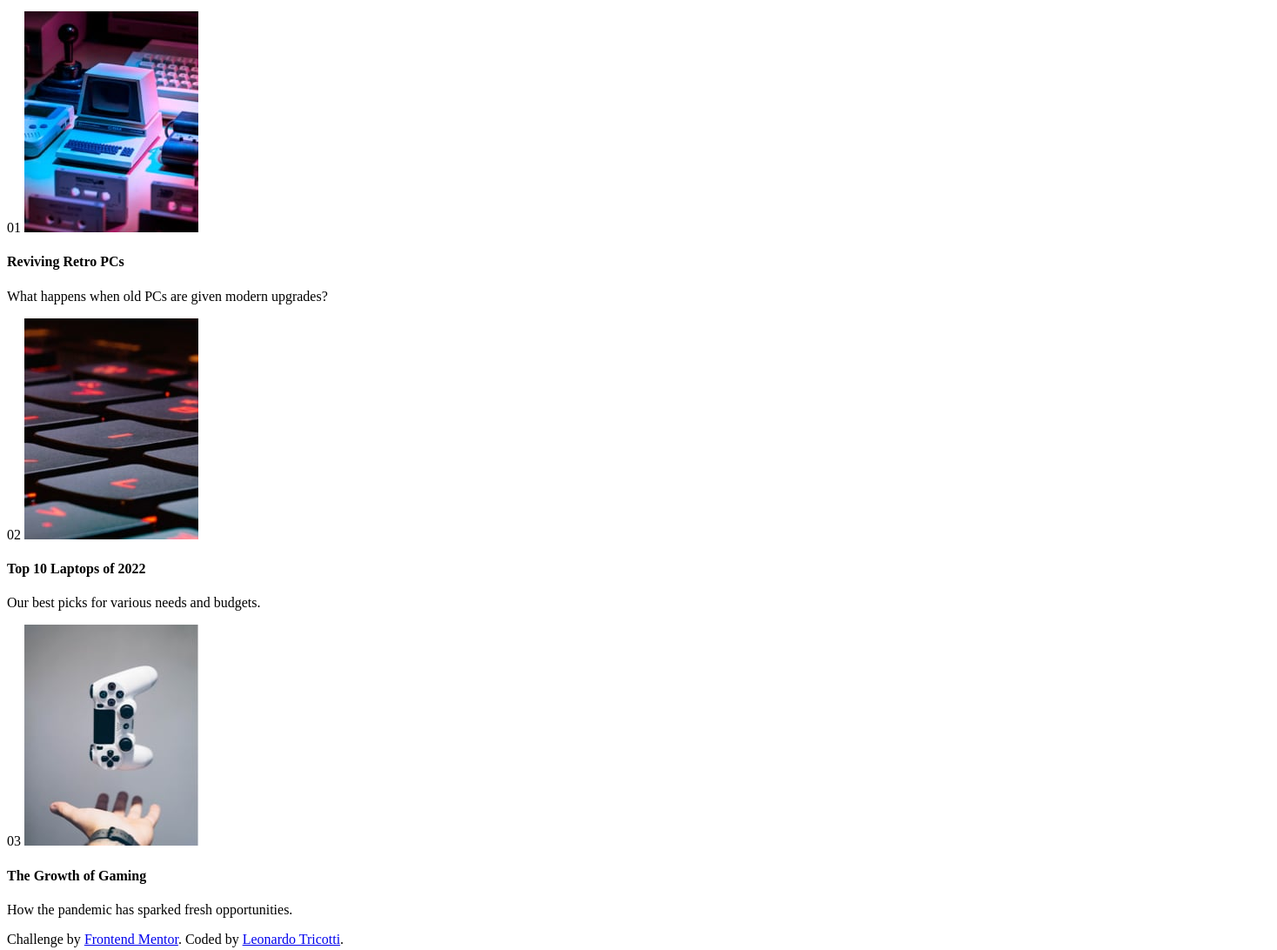
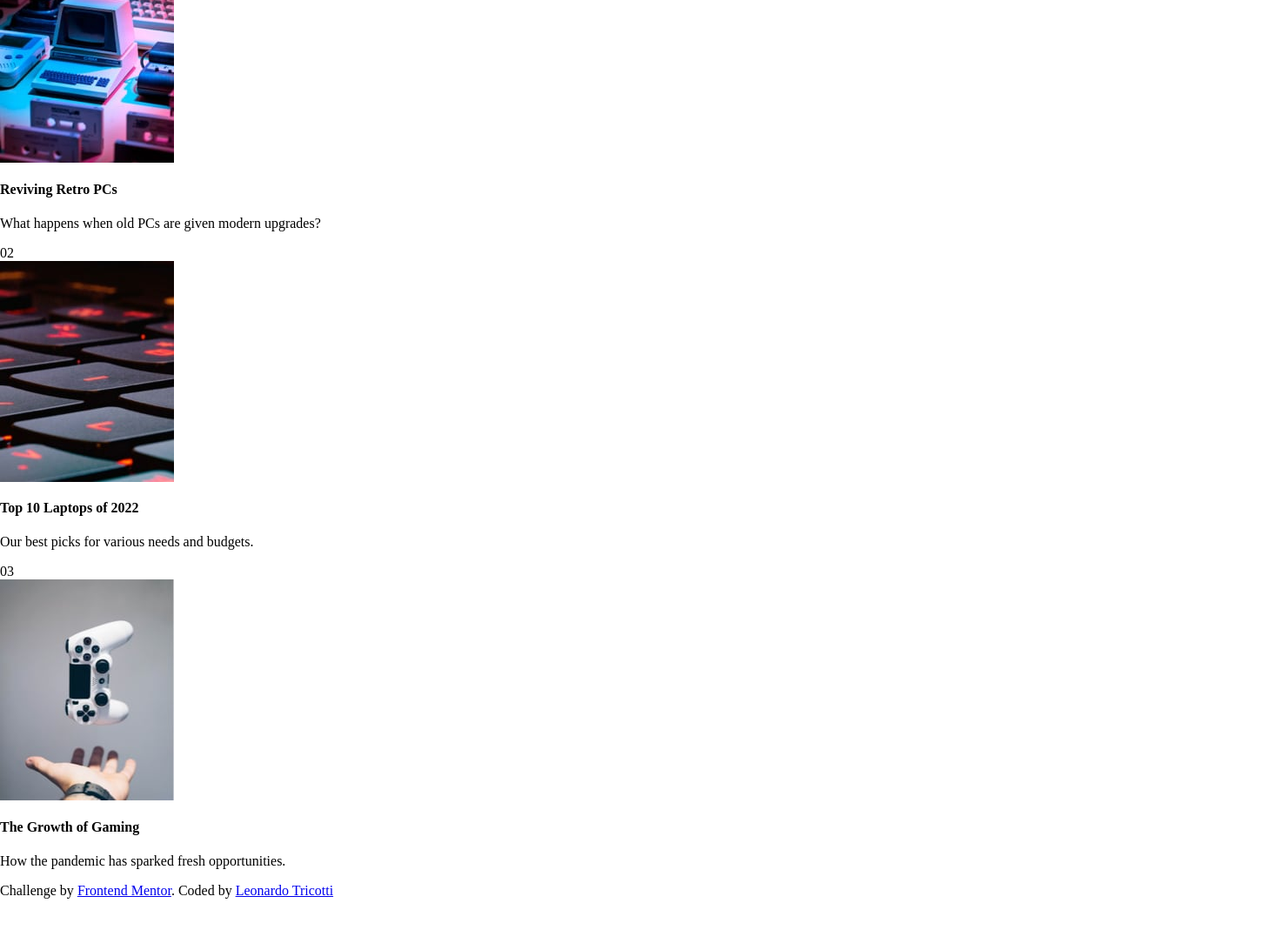
Before and after one commit to leotricotti/news-homepage-main, a plain HTML site: page index.html in a window 1280 px wide. Shown: the part 1236-2328 px from the top of the page at 87% size, 1468 px wide, since content can reach past the window. After the commit the page ends 2269 px from the top, so only its background shows below. Drawn offline with Linux system fonts and the light colour scheme.

Commit message:
css created

```diff
--- a/index.html
+++ b/index.html
@@ -5,7 +5,7 @@
   <meta name="viewport" content="width=device-width, initial-scale=1.0"> <!-- displays site properly based on user's device -->
 
   <link rel="icon" type="image/png" sizes="32x32" href="./assets/images/favicon-32x32.png">
-
+  <link rel="stylesheet" href="style.css">
   <title>Frontend Mentor | News homepage</title>
 </head>
 <body>
@@ -141,7 +141,7 @@
   </div>
   <div class="attribution">
     Challenge by <a href="https://www.frontendmentor.io?ref=challenge" target="_blank">Frontend Mentor</a>.
-    Coded by <a href="#">Leonardo Tricotti</a>.
+    Coded by <a href="#">Leonardo Tricotti</a>
   </div>
 </body>
 </html>
--- /dev/null
+++ b/style.css
@@ -0,0 +1,80 @@
+/*
+=====================
+Font
+=====================
+*/
+@import url('https://fonts.googleapis.com/css2?family=Inter:wght@400;700;800&display=swap');
+
+/*
+=====================
+Variables
+=====================
+*/
+:root {
+  --clr-primary-orange: hsl(35, 77%, 62%);
+  --clr-primary-red: hsl(5, 85%, 63%);
+  --clr-off-white: hsl(36, 100%, 99%);
+  --clr-grayish: hsl(233, 8%, 79%);
+  --clr-dark-grayish: hsl(236, 13%, 42%);
+  --clr-very-dark: hsl(240, 100%, 5%);
+  --ff-main: 'Inter', sans-serif;
+  --fs-paragraph: 15px;
+  --fw-regular: 400;
+  --fw-bold: 700;
+  --fw-extra-bold: 800;
+}
+
+/*
+=======================
+Resets
+=======================
+*/
+
+*,
+::before,
+::after {
+  box-sizing: border-box;
+}
+
+body {
+  margin: 0;
+}
+
+img,
+svg,
+video,
+canvas,
+audio,
+iframe,
+embed,
+object {
+  display: block;
+  max-width: 100%;
+}
+
+img,
+svg,
+video,
+canvas {
+  height: auto;
+}
+
+img {
+  border-style: none;
+}
+
+/*
+================
+Utility Classes
+================
+*/
+
+.grid {
+  display: grid;
+}
+
+.flex {
+  display: flex;
+}
+
+/* Header */
```
